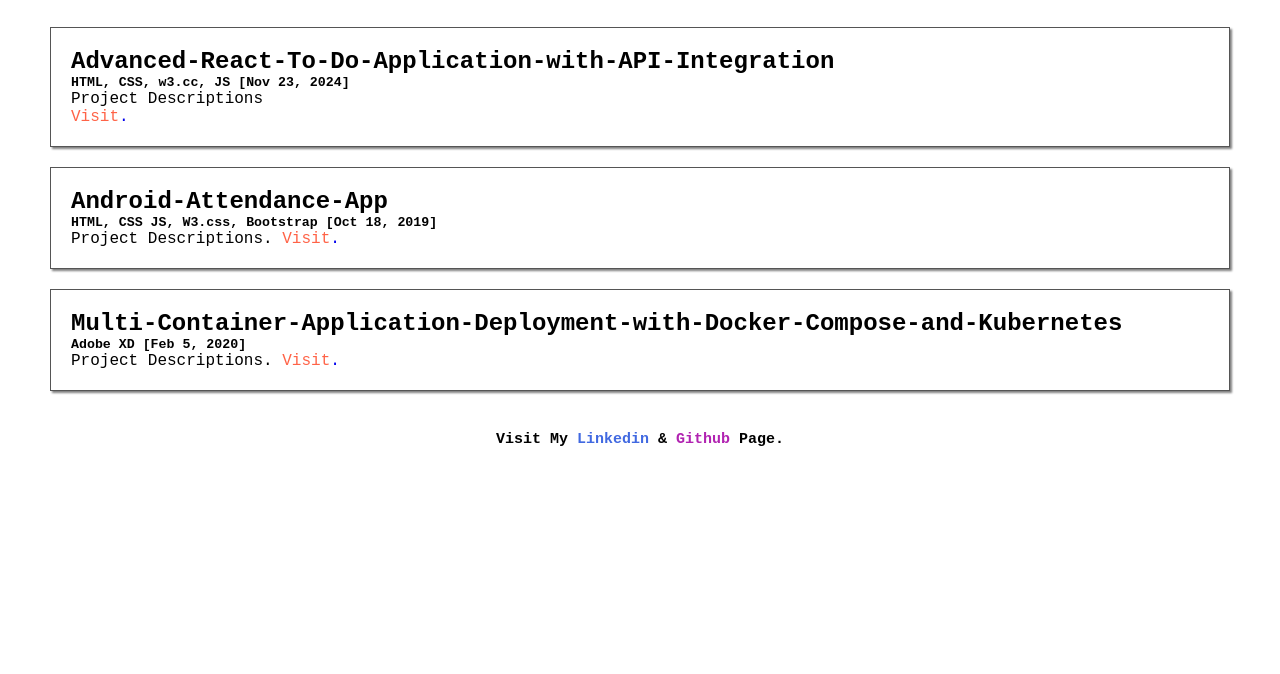
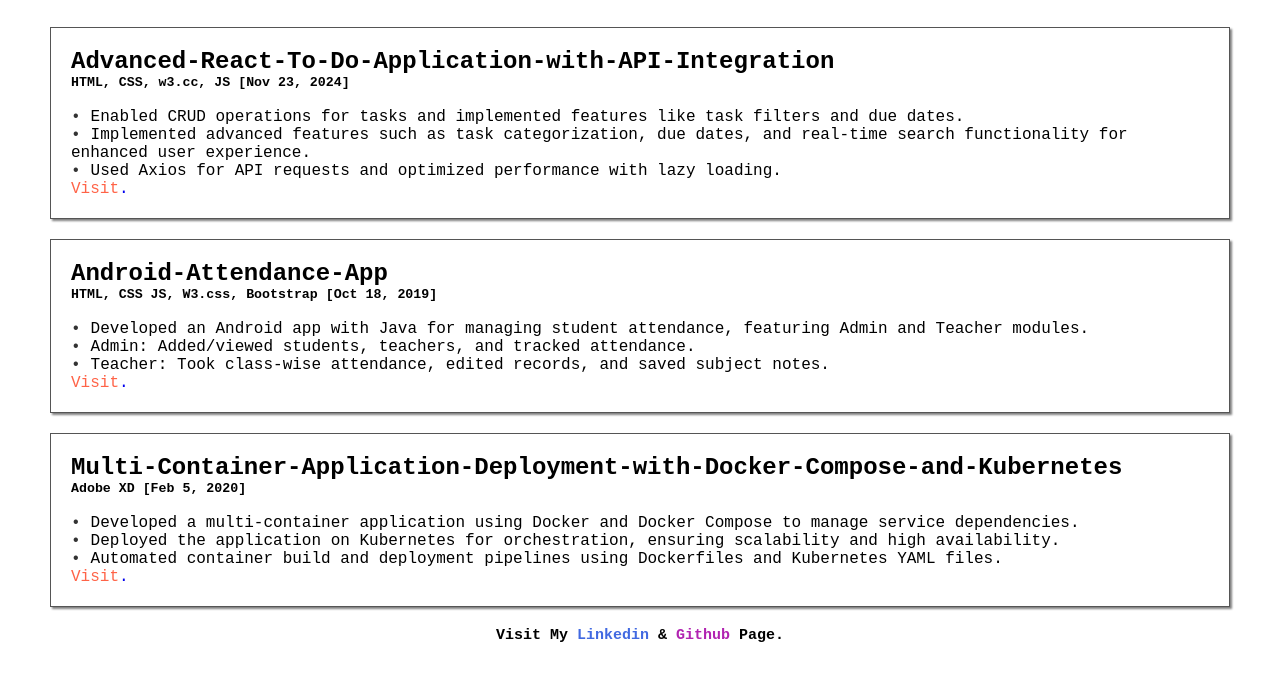
Before and after one commit to Pratikkkkkp/My-Portfolio, a plain HTML site: page pro.html in a window 1280 px wide. Shown: the part 139-813 px from the top of the page. Drawn offline with Linux system fonts and the light colour scheme.

Commit message:
updates projects

```diff
--- a/pro.html
+++ b/pro.html
@@ -83,8 +83,14 @@
             </a>
           </div>
         </div>
-      </div>-->
-      <p>Project Descriptions</p>
+      </div>--><br>
+      <pclass= class="bulleted-text">
+        <span class="bullet">•</span>Enabled CRUD operations for tasks and implemented features like task filters and due dates.
+        <br>
+        <span class="bullet">•</span>Implemented advanced features such as task categorization, due dates, and real-time search functionality for enhanced user experience.
+        <br>
+        <span class="bullet">•</span>Used Axios for API requests and optimized performance with lazy loading.
+        <br></pclass=>
       <a href="https://github.com/Pratikkkkkp/Advanced-React-To-Do-Application-with-API-Integration" target="_blank"><span style="color:tomato;">Visit</span>.</a>
     </div>
    </div>
@@ -126,7 +132,14 @@
           </div>
         </div>
       </div> -->
-       <p>Project Descriptions.
+      <br>
+       <p class="bulleted-text">
+        <span class="bullet">•</span>Developed an Android app with Java for managing student attendance, featuring Admin and Teacher modules.
+        <br>
+        <span class="bullet">•</span>Admin: Added/viewed students, teachers, and tracked attendance.
+        <br>
+        <span class="bullet">•</span>Teacher: Took class-wise attendance, edited records, and saved subject notes.
+        <br>
         <a href="https://github.com/Pratikkkkkp/Android-Attendance-App" target="_blank" ><span style="color:tomato;">Visit</span>.</a>
        </p>
      </div>
@@ -144,10 +157,17 @@
             </a>
           </div>
         </div>
-      </div>-->
-       <p>Project Descriptions.
-         <a href="https://github.com/Pratikkkkkp/Multi-Container-Application-Deployment-with-Docker-Compose-and-Kubernetes" target="_blank"><span style="color:tomato">Visit</span>.</a>
-       </p>
+      </div>--><br>
+       <p class="bulleted-text">
+        <span class="bullet">•</span>Developed a multi-container application using Docker and Docker Compose to manage service dependencies.
+        <br>
+        <span class="bullet">•</span>Deployed the application on Kubernetes for orchestration, ensuring scalability and high availability.
+        <br>
+        <span class="bullet">•</span>Automated container build and deployment pipelines using Dockerfiles and Kubernetes YAML files.
+        <br>
+        <a href="https://github.com/Pratikkkkkp/Multi-Container-Application-Deployment-with-Docker-Compose-and-Kubernetes" target="_blank"><span style="color:tomato">Visit</span>.</a>
+
+      </p>
      </div>
 
 
@@ -184,6 +204,7 @@
 </div>
 
 </div>-->
+
  <div class="footer">
    <h2>Visit My <a href="https://linkedin.com/in/pratik-pal-207441199/"
     target="_blank"><span style="color: royalblue;">Linkedin</span></a> &
--- a/s/pro.css
+++ b/s/pro.css
@@ -9,7 +9,6 @@
   text-align: center;
   background: white;
 }
-
 
 /* Main column */
 .column {
@@ -36,19 +35,30 @@
   display: table;
   clear: both;
 }
-
+.bulleted-text {
+  list-style-type: disc;
+  margin-left: 0px;
+}
+.bullet {
+  display: inline-block;
+  margin-right: 10px; /* Space between the bullet and the text */
+  color: #333; /* Bullet color */
+}
 /* Footer */
 .footer {
+  position: relative;
   padding: 20px;
   text-align: center;
-    margin-top: 20px;
+  margin-top: auto;
+  /*min-height: 100%;  Make sure the content takes at least the full height of the page */
   font-size: 10px;
   width: 100%;
 }
-
-  /* Responsive layout - when the screen is less than 800px wide*/
+/*.content {
+  padding-bottom: 50px;
+}*/
 @media screen and (max-width: 800px) {
-    .column{
+  .column {
     width: 100%;
     padding: 0;
   }
@@ -63,7 +73,9 @@ margin-bottom: 2%;
 }
 
 /* Remove extra left and right margins, due to padding */
-.rowc {margin: 0 -5px;}
+.rowc {
+  margin: 0 -5px;
+}
 
 /* Clear floats after the image columns */
 .rowc:after {
@@ -121,13 +133,12 @@ a:link {
   text-decoration: none;
 }
 
-
-.padd{
+.padd {
   padding: 0px 40px 0px 40px;
 }
 
 @media screen and (max-width: 800px) {
-  .padd{
+  .padd {
     padding: 0px 0px 0px 0px;
   }
 }
```
Lines whose indentation alone changed are shown as unchanged.
